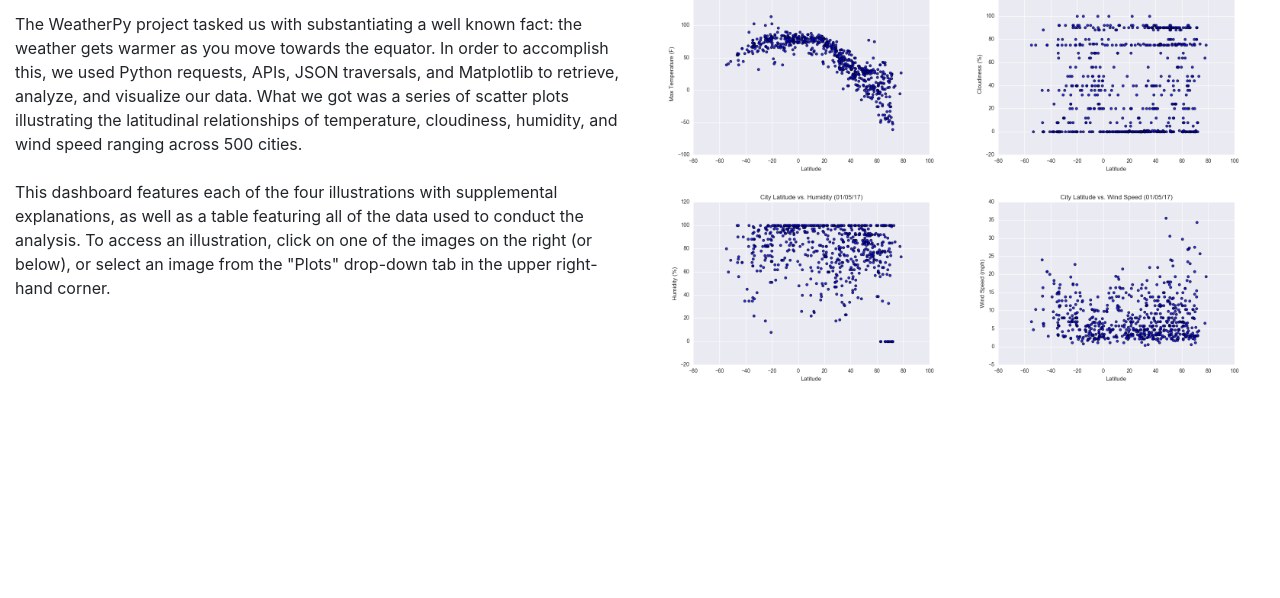
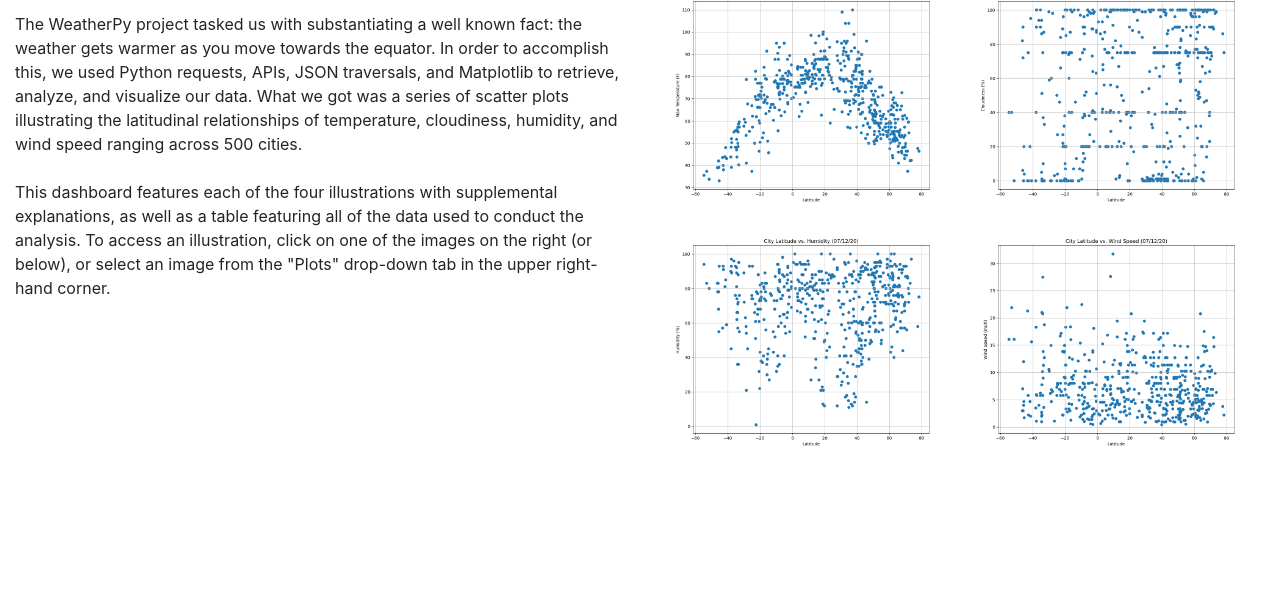
Before and after one commit to theodoremoreland/Y-axiom, a plain HTML site: page index.html in a window 1280 px wide. Shown: the part 202-800 px from the top of the page. Drawn offline with nearby package versions, Linux system fonts and the light colour scheme.

Commit message:
Updated images and image references

```diff
--- a/index.html
+++ b/index.html
@@ -76,18 +76,18 @@
               <div id="visualizations">
 
                         <a href="/figure1.html" id="fig1">
-                          <img src="/Resources/assets/images/Fig1.png" class="img-fluid" alt="Responsive image">
+                          <img src="./presentation/1.png" class="img-fluid" alt="Responsive image">
                         </a>
 
                         <a href="/figure2.html" id="fig2">
-                          <img src="/Resources/assets/images/Fig2.png" class="img-fluid" alt="Responsive image">
+                          <img src="./presentation/2.png" class="img-fluid" alt="Responsive image">
                         </a>
                         <a href="/figure3.html" id="fig3">
-                          <img src="/Resources/assets/images/Fig3.png" class="img-fluid" alt="Responsive image">
+                          <img src="./presentation/3.png" class="img-fluid" alt="Responsive image">
                         </a>
 
                         <a href="/figure4.html" id="fig3">
-                          <img src="/Resources/assets/images/Fig4.png" class="img-fluid" alt="Responsive image">
+                          <img src="./presentation/4.png" class="img-fluid" alt="Responsive image">
                         </a>
 
               </div>
```
Also changed, not shown: comparisons.html (+4 -4 lines), figure1.html (+1 -1 lines), figure2.html (+5 -7 lines), figure3.html (+1 -3 lines), figure4.html (+1 -4 lines), Resources/assets/images/Fig1.png (deleted), Resources/assets/images/Fig2.png (deleted), Resources/assets/images/Fig3.png (deleted), Resources/assets/images/Fig4.png (deleted), data/cities.csv (renamed from Resources/cities.csv), presentation/1.png (added), presentation/2.png (added), presentation/3.png (added), presentation/4.png (added).
